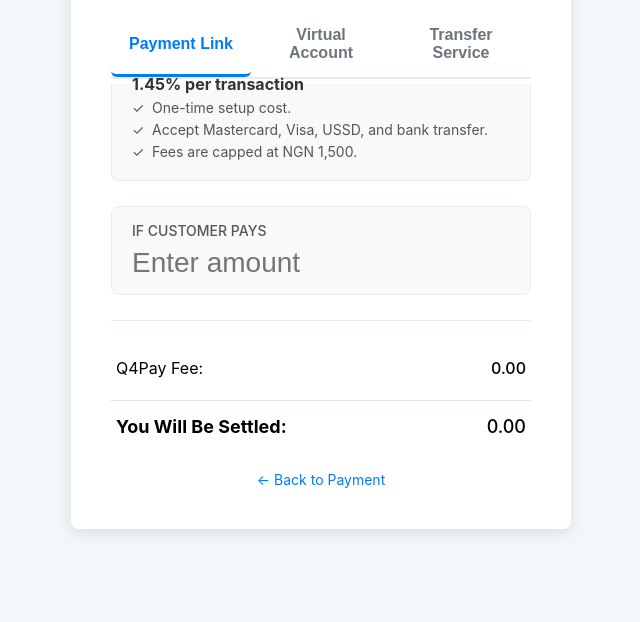
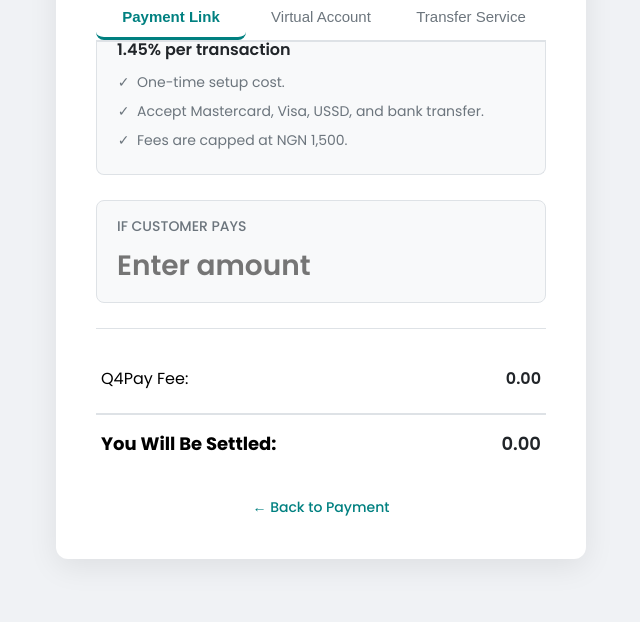
Before and after one commit to alagaddonjuan/q4pay-lotto-app, a website: page calculator.html in a window 1280 px wide. Shown: the part 178-800 px from the top of the page, without its empty margins (319-959 px from the left). Drawn offline with Linux system fonts and the light colour scheme.

Commit message:
feat: Add some new and modern styling

```diff
--- a/style.css
+++ b/style.css
@@ -1,64 +1,81 @@
-/* ===== GENERAL STYLES (Used on all pages) ===== */
+/* ===== NEW DESIGN - Q4PAY THEME ===== */
+
+/* 1. Import Google Font */
+@import url('https://fonts.googleapis.com/css2?family=Poppins:wght@400;500;600;700&display=swap');
+
+/* 2. Define Color Palette and Global Styles */
+:root {
+    --primary-color: #008080; /* A professional teal/green */
+    --primary-hover: #006666;
+    --background-color: #f0f2f5;
+    --container-bg: #ffffff;
+    --text-dark: #212529;
+    --text-light: #6c757d;
+    --border-color: #dee2e6;
+}
 
 body {
-    font-family: -apple-system, BlinkMacSystemFont, "Segoe UI", Roboto, Helvetica, Arial, sans-serif;
-    background-color: #f4f7f9;
+    font-family: 'Poppins', sans-serif;
+    background-color: var(--background-color);
     display: flex;
     justify-content: center;
     align-items: center;
-    height: 100vh;
+    min-height: 100vh;
     margin: 0;
     padding: 20px;
     box-sizing: border-box;
 }
 
+/* 3. Main Container Styling */
 .payment-container {
-    background-color: #ffffff;
+    background-color: var(--container-bg);
     padding: 40px;
-    border-radius: 8px;
-    box-shadow: 0 4px 15px rgba(0, 0, 0, 0.1);
+    border-radius: 12px;
+    box-shadow: 0 8px 30px rgba(0, 0, 0, 0.08);
     width: 100%;
-    max-width: 420px;
+    max-width: 450px;
+    border-top: 5px solid var(--primary-color);
 }
 
 h2 {
     text-align: center;
-    color: #333;
+    color: var(--text-dark);
+    font-weight: 600;
     margin-top: 0;
     margin-bottom: 30px;
 }
 
 p {
     text-align: center;
-    color: #6c757d;
+    color: var(--text-light);
     margin-top: -15px;
     margin-bottom: 25px;
 }
 
-.input-group {
-    margin-bottom: 20px;
-}
-
+/* 4. Form Elements */
 .input-group label,
 .calculator-box label {
     display: block;
     margin-bottom: 8px;
-    color: #555;
+    color: var(--text-light);
     font-weight: 500;
     font-size: 14px;
 }
 
 input {
     width: 100%;
-    padding: 12px;
-    border: 1px solid #ccc;
-    border-radius: 6px;
+    padding: 12px 15px;
+    border: 1px solid var(--border-color);
+    border-radius: 8px;
     box-sizing: border-box;
     font-size: 16px;
+    font-family: 'Poppins', sans-serif;
+    transition: border-color 0.2s, box-shadow 0.2s;
 }
 
 input:focus {
-    border-color: #007bff;
+    border-color: var(--primary-color);
+    box-shadow: 0 0 0 3px rgba(0, 128, 128, 0.15);
     outline: none;
 }
 
@@ -66,37 +83,41 @@
     width: 100%;
     padding: 15px;
     border: none;
-    border-radius: 6px;
-    background-color: #007bff;
+    border-radius: 8px;
+    background-color: var(--primary-color);
     color: white;
     font-size: 16px;
-    font-weight: bold;
+    font-weight: 600;
     cursor: pointer;
-    transition: background-color 0.3s;
+    transition: background-color 0.2s, transform 0.1s;
 }
 
 button:hover {
-    background-color: #0056b3;
+    background-color: var(--primary-hover);
 }
 
+button:active {
+    transform: scale(0.99);
+}
+
+/* 5. Logo and Links */
 .logo {
     display: block;
-    margin-left: auto;
-    margin-right: auto;
-    margin-bottom: 30px;
-    width: 150px;
+    margin: 0 auto 30px auto;
+    width: 120px;
     height: auto;
 }
 
 .link-container {
     text-align: center;
-    margin-top: 20px;
+    margin-top: 25px;
 }
 
 .link-container a {
-    color: #007bff;
+    color: var(--primary-color);
     text-decoration: none;
     font-size: 14px;
+    font-weight: 500;
 }
 
 .link-container a:hover {
@@ -107,31 +128,32 @@
 
 .tab-container {
     display: flex;
-    border-bottom: 2px solid #e9ecef;
+    border-bottom: 2px solid var(--border-color);
     margin-bottom: 25px;
 }
 
 .tab-button {
-    flex: 1; /* Make buttons share space */
+    flex: 1;
     padding: 12px 15px;
     border: none;
     background: none;
     cursor: pointer;
-    font-size: 16px;
-    color: #6c757d;
+    font-size: 15px;
+    color: var(--text-light);
+    font-weight: 500;
     border-bottom: 3px solid transparent;
     transition: all 0.2s ease-in-out;
 }
 
 .tab-button.active {
-    color: #007bff;
-    font-weight: bold;
-    border-bottom: 3px solid #007bff;
+    color: var(--primary-color);
+    font-weight: 600;
+    border-bottom: 3px solid var(--primary-color);
 }
 
 .calculator-box {
     background-color: #f8f9fa;
-    border: 1px solid #e9ecef;
+    border: 1px solid var(--border-color);
     border-radius: 8px;
     padding: 15px 20px;
     margin-bottom: 20px;
@@ -139,9 +161,8 @@
 
 .calculator-box input {
     font-size: 28px;
-    font-weight: 500;
-    color: #212529;
-    width: 100%;
+    font-weight: 600;
+    color: var(--text-dark);
     background: none;
     border: none;
     padding: 0;
@@ -149,7 +170,7 @@
 
 .separator {
     border: none;
-    border-top: 1px solid #e9ecef;
+    border-top: 1px solid var(--border-color);
     margin: 25px 0;
 }
 
@@ -162,44 +183,43 @@
 }
 
 .result-row span:last-child {
-    font-weight: 500;
+    font-weight: 600;
+    color: var(--text-dark);
 }
 
 .result-row.total {
     font-size: 18px;
-    font-weight: bold;
-    border-top: 1px solid #dee2e6;
+    font-weight: 700;
+    border-top: 2px solid var(--border-color);
     margin-top: 10px;
     padding-top: 15px;
 }
 
-/* ===== CALCULATOR CONTENT STYLES ===== */
-
 .tab-content {
     background-color: #f8f9fa;
-    border: 1px solid #e9ecef;
+    border: 1px solid var(--border-color);
     border-top: none;
-    padding: 5px 20px 15px 20px;
-    margin-top: -20px; /* Pulls content up to the tab line */
+    padding: 10px 20px 15px 20px;
+    margin-top: -25px;
     margin-bottom: 25px;
-    border-radius: 0 0 8px 8px; /* Rounds the bottom corners */
+    border-radius: 0 0 8px 8px;
 }
 
 .tab-content p {
-    font-weight: bold;
-    color: #333;
+    font-weight: 600;
+    color: var(--text-dark);
     text-align: left;
-    margin-bottom: 5px;
+    margin-bottom: 10px;
 }
 
 .tab-content ul {
-    list-style-type: '✓  '; /* Adds a checkmark bullet */
+    list-style-type: '✓  ';
     padding-left: 20px;
     margin: 0;
-    color: #555;
+    color: var(--text-light);
     font-size: 14px;
 }
 
 .tab-content ul li {
-    padding-bottom: 5px;
+    padding-bottom: 8px;
 }
```
